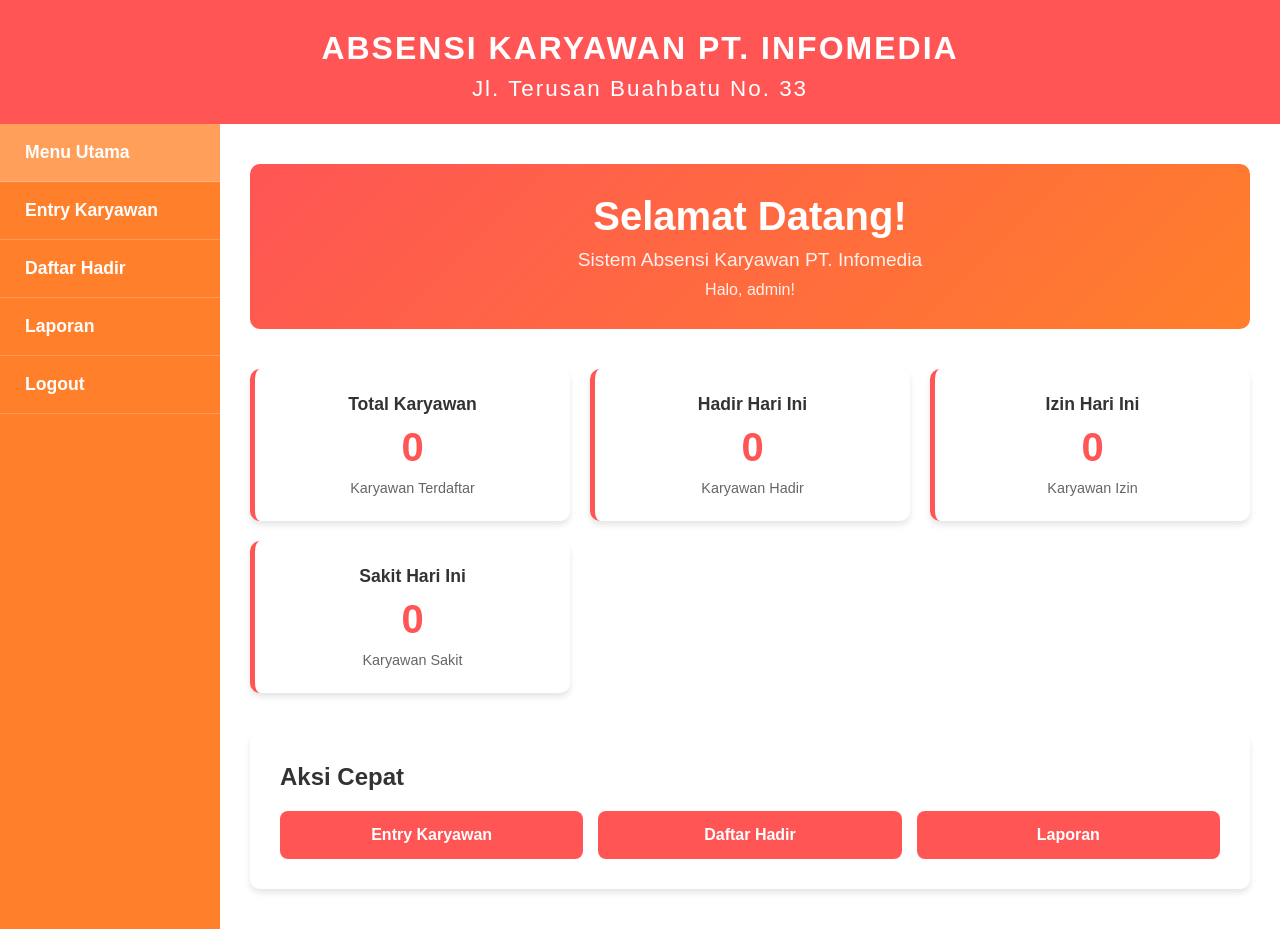
After one commit to Nonaana03/PT.INFOMEDIA, a PHP site: page /Menu_Utama.php in a window 1280 px wide. The commit adds this page. Run offline with PHP 8.4, Linux system fonts and the light colour scheme; a user stored in the database is signed in; data comes from the database, SQL or seed files in the repository; data that the repository does not hold is empty.

Commit message:
Create Menu_Utama

```diff
--- a/Login.php
+++ b/Login.php
@@ -25,8 +25,8 @@
 
         if ($user) {
             $_SESSION['username'] = $username; // Membuat session
-            // Langsung redirect ke daftar_hadir.php untuk semua user
-            header("Location: daftar_hadir.php");
+            // Redirect ke Menu Utama setelah login berhasil
+            header("Location: Menu_Utama.php");
             exit();
         } else {
             echo "Username atau Password belum terdaftar";
--- /dev/null
+++ b/Menu_Utama.php
@@ -0,0 +1,142 @@
+<?php
+session_start();
+if (!isset($_SESSION['username'])) {
+    header('Location: Login.php');
+    exit();
+}
+$username = $_SESSION['username'];
+// Koneksi ke database
+$connection = mysqli_connect("localhost", "root", "", "persediaan_barang");
+if (!$connection) {
+    die("Koneksi database gagal: " . mysqli_connect_error());
+}
+$query = mysqli_query($connection, "SELECT * FROM user WHERE username = '$username'");
+$hasil = mysqli_fetch_assoc($query);
+
+// Ambil statistik untuk dashboard
+$total_karyawan = mysqli_fetch_assoc(mysqli_query($connection, "SELECT COUNT(*) as total FROM karyawan"))['total'];
+$total_hadir_hari_ini = mysqli_fetch_assoc(mysqli_query($connection, "SELECT COUNT(*) as total FROM absensi WHERE tanggal = CURDATE() AND status = 'hadir'"))['total'];
+$total_izin_hari_ini = mysqli_fetch_assoc(mysqli_query($connection, "SELECT COUNT(*) as total FROM absensi WHERE tanggal = CURDATE() AND status = 'izin'"))['total'];
+$total_sakit_hari_ini = mysqli_fetch_assoc(mysqli_query($connection, "SELECT COUNT(*) as total FROM absensi WHERE tanggal = CURDATE() AND status = 'sakit'"))['total'];
+?>
+<!DOCTYPE html>
+<html lang="id">
+<head>
+    <meta charset="UTF-8">
+    <title>Menu Utama - INFOMEDIA</title>
+    <style>
+        body { margin: 0; font-family: Arial, sans-serif; background: #f7f7f7; }
+        .main-container { display: flex; min-height: 100vh; }
+        .sidebar { background: #ff7f2a; color: #fff; width: 220px; padding: 0; display: flex; flex-direction: column; align-items: stretch; }
+        .sidebar-header { background: #ff5555; padding: 30px 10px 20px 10px; text-align: center; font-size: 1.4em; font-weight: bold; letter-spacing: 2px; line-height: 1.2; }
+        .sidebar-menu { flex: 1; padding: 0; margin: 0; list-style: none; }
+        .sidebar-menu li { padding: 18px 25px; border-bottom: 1px solid #fff3; cursor: pointer; font-size: 1.1em; font-weight: bold; transition: background 0.2s; }
+        .sidebar-menu li:hover, .sidebar-menu .active { background: #ff9f5a; }
+        .sidebar-menu a { color: inherit; text-decoration: none; display: block; width: 100%; height: 100%; }
+        .content { flex: 1; background: #fff; padding: 40px 30px; }
+        .dashboard-container { max-width: 1200px; margin: 0 auto; }
+        .welcome-section { text-align: center; margin-bottom: 40px; padding: 30px; background: linear-gradient(135deg, #ff5555, #ff7f2a); color: white; border-radius: 10px; }
+        .welcome-section h1 { margin: 0 0 10px 0; font-size: 2.5em; }
+        .welcome-section p { margin: 0; font-size: 1.2em; opacity: 0.9; }
+        .stats-grid { display: grid; grid-template-columns: repeat(auto-fit, minmax(250px, 1fr)); gap: 20px; margin-bottom: 40px; }
+        .stat-card { background: white; padding: 25px; border-radius: 10px; box-shadow: 0 4px 6px rgba(0,0,0,0.1); text-align: center; border-left: 5px solid #ff5555; }
+        .stat-card h3 { margin: 0 0 10px 0; color: #333; font-size: 1.1em; }
+        .stat-card .number { font-size: 2.5em; font-weight: bold; color: #ff5555; margin: 10px 0; }
+        .stat-card .label { color: #666; font-size: 0.9em; }
+        .quick-actions { background: white; padding: 30px; border-radius: 10px; box-shadow: 0 4px 6px rgba(0,0,0,0.1); }
+        .quick-actions h2 { margin: 0 0 20px 0; color: #333; }
+        .action-buttons { display: grid; grid-template-columns: repeat(auto-fit, minmax(200px, 1fr)); gap: 15px; }
+        .action-btn {
+            padding: 15px 20px;
+            background: #ff5555;
+            color: white;
+            text-decoration: none;
+            border-radius: 8px;
+            text-align: center;
+            font-weight: bold;
+            transition: all 0.3s;
+            display: block;
+        }
+        .action-btn:hover {
+            background: #ff7f2a;
+            transform: translateY(-2px);
+            box-shadow: 0 6px 12px rgba(0,0,0,0.15);
+        }
+        .header {
+            background: #ff5555;
+            color: #fff;
+            padding: 30px 0 20px 0;
+            text-align: center;
+            font-size: 2em;
+            font-weight: bold;
+            letter-spacing: 2px;
+        }
+        @media (max-width: 900px) {
+            .main-container { flex-direction: column; }
+            .sidebar { width: 100%; flex-direction: row; }
+            .content { padding: 15px; }
+            .header { font-size: 1.2em; padding: 18px 0 12px 0; }
+            .welcome-section h1 { font-size: 1.8em; }
+            .stats-grid { grid-template-columns: 1fr; }
+        }
+    </style>
+</head>
+<body>
+    <div class="header">
+        ABSENSI KARYAWAN PT. INFOMEDIA<br>
+        <span style="font-size:0.7em;font-weight:normal;">Jl. Terusan Buahbatu No. 33</span>
+    </div>
+    <div class="main-container">
+        <div class="sidebar">
+            <ul class="sidebar-menu">
+                <li class="active"><a href="Menu_Utama.php">Menu Utama</a></li>
+                <li><a href="Entry_Karyawan(Adm).php">Entry Karyawan</a></li>
+                <li><a href="daftar_hadir.php">Daftar Hadir</a></li>
+                <li><a href="laporan.php">Laporan</a></li>
+                <li><a href="Logout.php">Logout</a></li>
+            </ul>
+        </div>
+        <div class="content">
+            <div class="dashboard-container">
+                <div class="welcome-section">
+                    <h1>Selamat Datang!</h1>
+                    <p>Sistem Absensi Karyawan PT. Infomedia</p>
+                    <p style="font-size: 1em; margin-top: 10px;">Halo, <?= htmlspecialchars($username) ?>!</p>
+                </div>
+
+                <div class="stats-grid">
+                    <div class="stat-card">
+                        <h3>Total Karyawan</h3>
+                        <div class="number"><?= $total_karyawan ?></div>
+                        <div class="label">Karyawan Terdaftar</div>
+                    </div>
+                    <div class="stat-card">
+                        <h3>Hadir Hari Ini</h3>
+                        <div class="number"><?= $total_hadir_hari_ini ?></div>
+                        <div class="label">Karyawan Hadir</div>
+                    </div>
+                    <div class="stat-card">
+                        <h3>Izin Hari Ini</h3>
+                        <div class="number"><?= $total_izin_hari_ini ?></div>
+                        <div class="label">Karyawan Izin</div>
+                    </div>
+                    <div class="stat-card">
+                        <h3>Sakit Hari Ini</h3>
+                        <div class="number"><?= $total_sakit_hari_ini ?></div>
+                        <div class="label">Karyawan Sakit</div>
+                    </div>
+                </div>
+
+                <div class="quick-actions">
+                    <h2>Aksi Cepat</h2>
+                    <div class="action-buttons">
+                        <a href="Entry_Karyawan(Adm).php" class="action-btn">Entry Karyawan</a>
+                        <a href="daftar_hadir.php" class="action-btn">Daftar Hadir</a>
+                        <a href="laporan.php" class="action-btn">Laporan</a>
+                    </div>
+                </div>
+            </div>
+        </div>
+    </div>
+</body>
+</html>
--- a/daftar_hadir.php
+++ b/daftar_hadir.php
@@ -115,6 +115,7 @@
     <div class="main-container">
         <div class="sidebar">
             <ul class="sidebar-menu">
+                <li><a href="Menu_Utama.php">Menu Utama</a></li>
                 <li><a href="Entry_Karyawan(Adm).php">Entry Karyawan</a></li>
                 <li class="active"><a href="daftar_hadir.php">Daftar Hadir</a></li>
                 <li><a href="laporan.php">Laporan</a></li>
--- a/laporan.php
+++ b/laporan.php
@@ -122,9 +122,10 @@
     <div class="main-container">
         <div class="sidebar">
             <ul class="sidebar-menu">
+                <li><a href="Menu_Utama.php">Menu Utama</a></li>
                 <li><a href="Entry_Karyawan(Adm).php">Entry Karyawan</a></li>
                 <li><a href="daftar_hadir.php">Daftar Hadir</a></li>
-                <li><a href="laporan.php">Laporan</a></li>
+                <li class="active"><a href="laporan.php">Laporan</a></li>
                 <li><a href="Logout.php">Logout</a></li>
             </ul>
         </div>
```
Also changed, not shown: Entry_Karyawan(Adm).php (+9 -2 lines), Halaman_Utama.php (+4 -3 lines).
